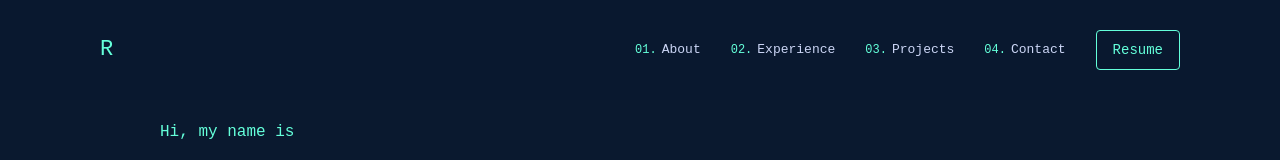
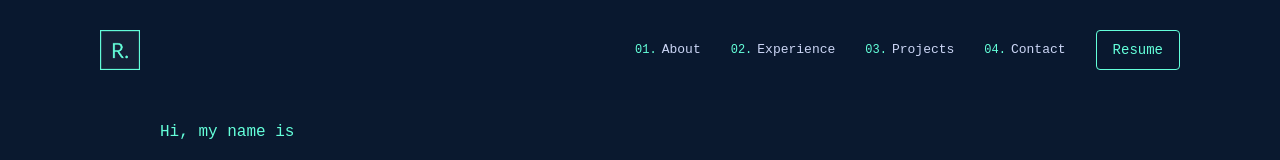
Before and after one commit to raaajrathod/rrathod, a React (Create React App) app: page / in a window 1280 px wide. Shown: the top 160 px of the page. Built offline with nearby package versions, Linux system fonts and the light colour scheme.

Commit message:
changed logo

```diff
--- a/src/components/Header.jsx
+++ b/src/components/Header.jsx
@@ -15,7 +15,8 @@ const Header = () => {
             <header className='header'>
                 <nav className="desktop-navigation">
                     <div className="logo">
-                        <a href="/">R</a>
+
+                        <a href="#home"><img src="/img/logo.png" alt="Raj Rathod" /></a>
                     </div>
                     <div className="navigations">
                         <div className="nav-links desktop-nav">
--- a/src/components/Hero.jsx
+++ b/src/components/Hero.jsx
@@ -4,7 +4,7 @@ import { CSSTransition, TransitionGroup } from 'react-transition-group';
 
 const Hero = () => {
     return (
-        <section className="hero" id="/home">
+        <section className="hero" id="home">
             <div className="hero_content">
                 <p className="greeting-text">
                     Hi, my name is
--- a/src/scss/Header.scss
+++ b/src/scss/Header.scss
@@ -36,6 +36,8 @@ header {
         .logo {
             display: block;
             font-size: $fz-xxl;
+            height: 40px;
+            width: 40px;
 
             a,
             a:hover,
```
